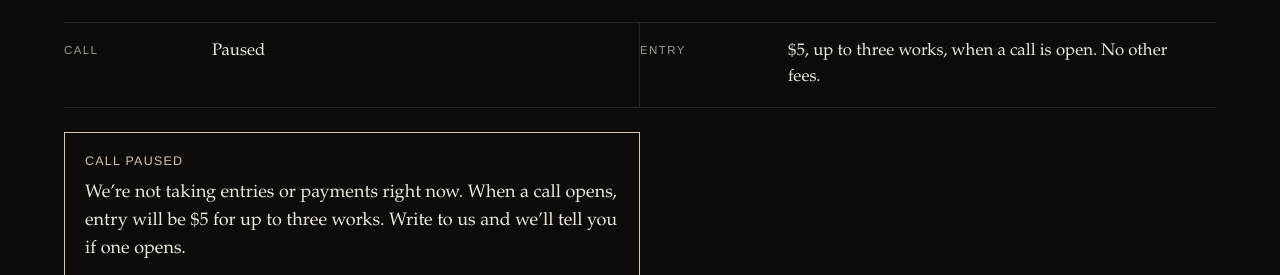
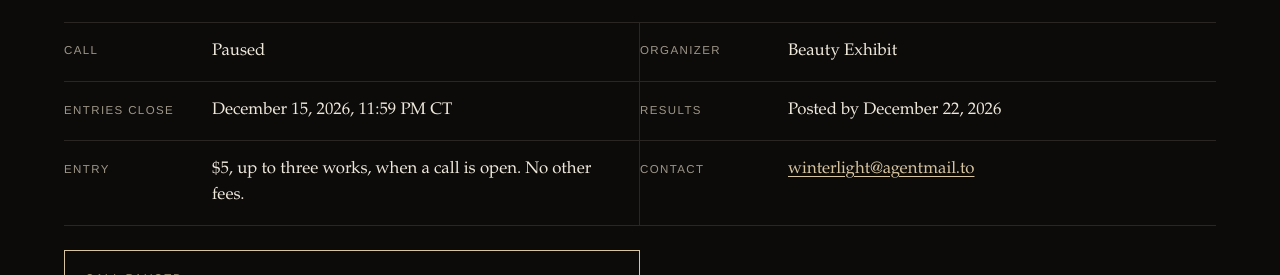
Before and after one commit to evanmack45/beautyexhibit.art, a plain HTML site: page index.html in a window 1280 px wide. Shown: the part 606-881 px from the top of the page. Drawn offline with Linux system fonts and the light colour scheme.

Commit message:
Add Winter Light prospectus fields boards can check.
Organizer, fee, December 15 close, December 22 results, and contact. No named juror and no December 20 opening. Call stays paused.

```diff
--- a/index.html
+++ b/index.html
@@ -53,14 +53,30 @@
             <dd>Paused</dd>
           </div>
           <div>
+            <dt>Organizer</dt>
+            <dd>Beauty Exhibit</dd>
+          </div>
+          <div>
+            <dt>Entries close</dt>
+            <dd>December 15, 2026, 11:59&nbsp;PM&nbsp;CT</dd>
+          </div>
+          <div>
+            <dt>Results</dt>
+            <dd>Posted by December 22, 2026</dd>
+          </div>
+          <div>
             <dt>Entry</dt>
             <dd>$5, up to three works, when a call is open. No other fees.</dd>
+          </div>
+          <div>
+            <dt>Contact</dt>
+            <dd><a href="mailto:winterlight@agentmail.to">winterlight@agentmail.to</a></dd>
           </div>
         </dl>
 
         <div class="opening-box" data-call-closed-only>
           <h2 class="opening-title">Call paused</h2>
-          <p>We&rsquo;re not taking entries or payments right now. When a call opens, entry will be $5 for up to three works. Write to us and we&rsquo;ll tell you if one opens.</p>
+          <p>We&rsquo;re not taking entries or payments right now. The schedule for this call is a close on December 15, 2026, at 11:59&nbsp;PM&nbsp;CT, and results by December 22, 2026. Write to us and we&rsquo;ll tell you if it opens.</p>
           <p><a class="btn" data-waitlist-mailto href="mailto:winterlight@agentmail.to?subject=Tell%20me%20when%20Beauty%20Exhibit%20opens%20a%20call">Tell me when a call opens</a></p>
         </div>
         <div class="cta-row" data-call-open-only hidden>
@@ -87,7 +103,7 @@
       <section class="section" aria-labelledby="jury-heading">
         <h2 id="jury-heading">How work is chosen</h2>
         <div class="prose">
-          <p>Each entry is scored from 1 to 5 on four published criteria: fit to the theme, craft, originality, and presentation. Bots do a first pass against that rubric. The show’s director makes the final selections.</p>
+          <p>Each entry is scored from 1 to 5 on four published criteria: fit to the theme, craft, originality, and presentation. Bots do a first pass against that rubric. The show’s director makes the final selections. There is no named juror or jury panel.</p>
           <p>When the exhibition opens, we will publish the acceptance rate. The full rubric is on the <a href="rules.html">rules page</a>.</p>
         </div>
       </section>
```
Also changed, not shown: faq.html (+3 -3 lines), rules.html (+3 -3 lines), 2 other files.
